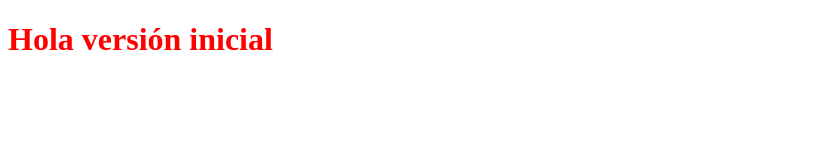
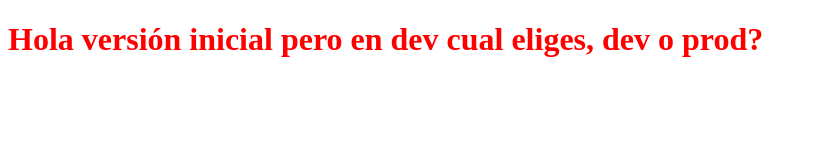
Before and after one commit to Esteban31/gitflow-test, a plain HTML site: page index.html in a window 1280 px wide. Shown: the whole page, without its empty margins (0-817 px from the left). Drawn offline with Linux system fonts and the light colour scheme.

Commit message:
Change into title

```diff
--- a/index.html
+++ b/index.html
@@ -7,6 +7,6 @@
     <link rel="stylesheet" href="style.css">
 </head>
 <body>
-    <h1>Hola versión inicial</h1>
+    <h1>Hola versión inicial pero en dev cual eliges, dev o prod?</h1>
 </body>
 </html>
```
